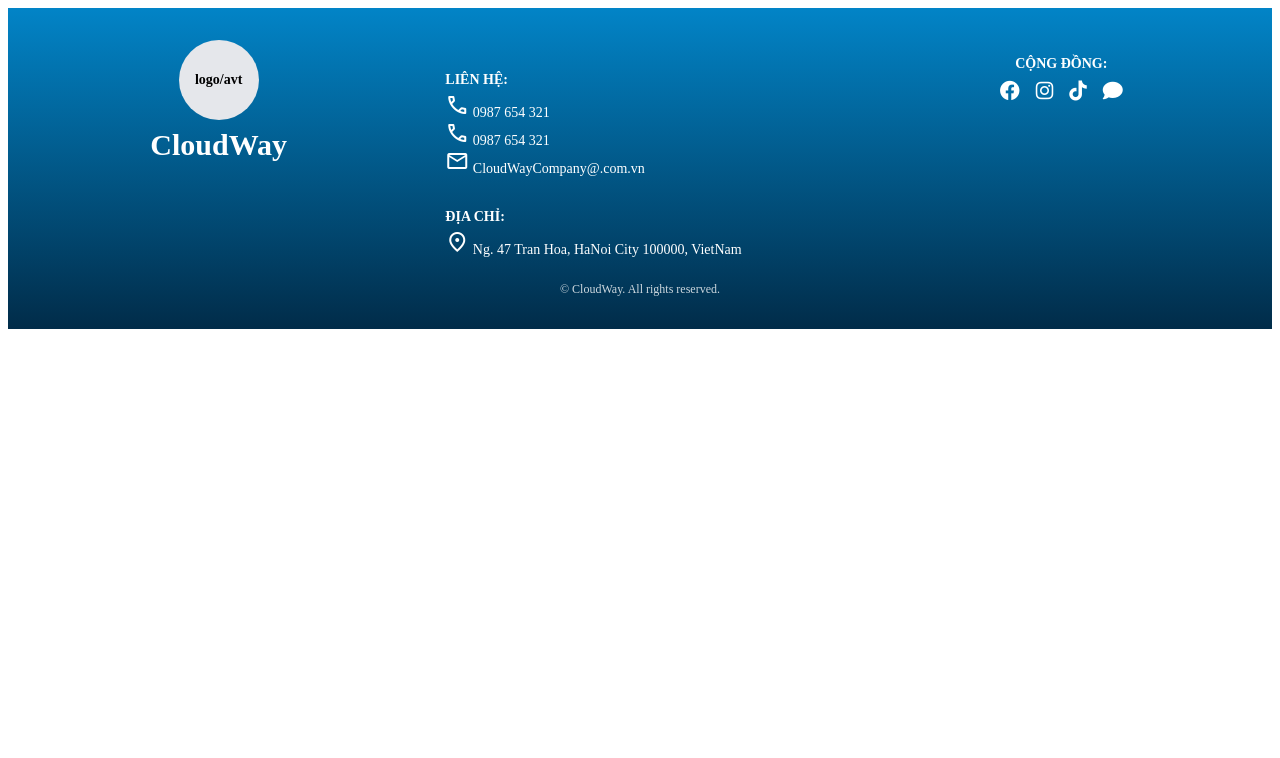
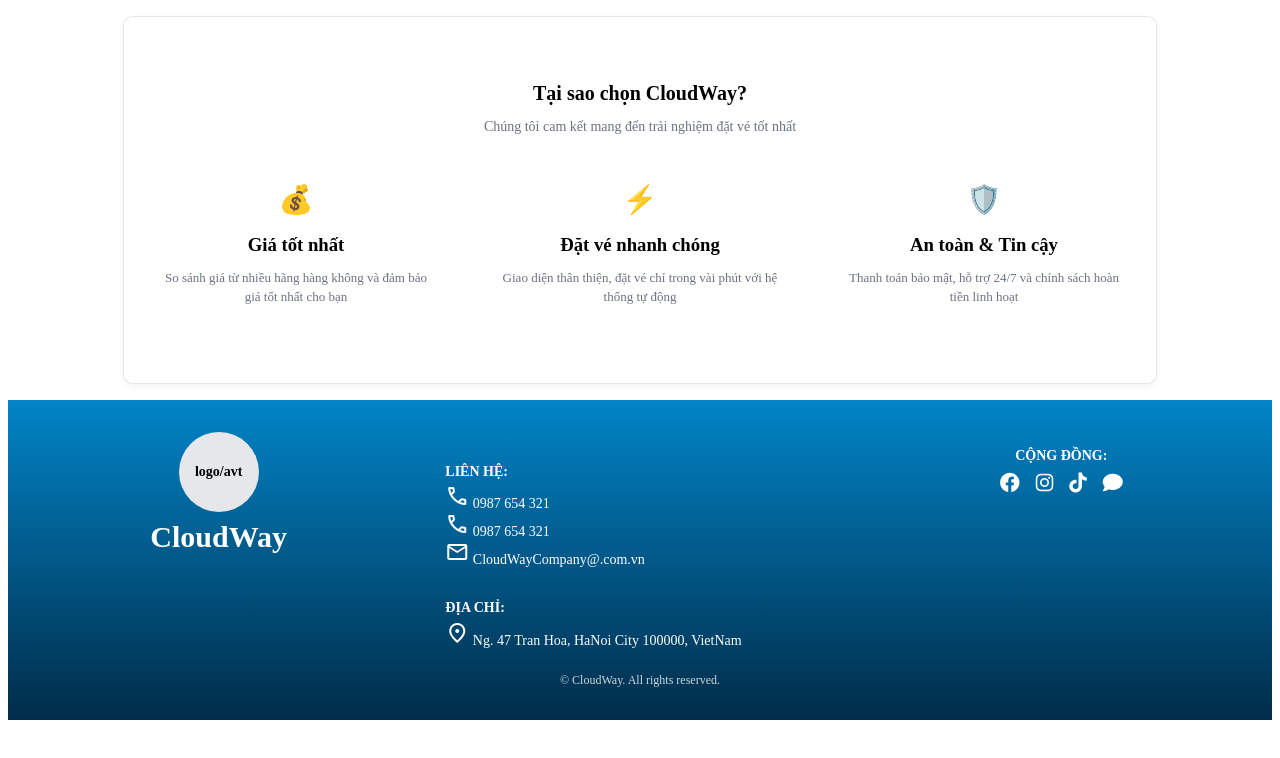
Before and after one commit to ThanhNam14VLU/cloudway, an Angular app: page / in a window 1280 px wide. Shown: the top 758 px of the page. Built offline with nearby package versions, Linux system fonts and the light colour scheme.

Commit message:
add feature component

```diff
--- a/src/app/app.html
+++ b/src/app/app.html
@@ -1 +1,2 @@
+<app-feature></app-feature>
 <app-footer></app-footer>
--- a/src/app/app.ts
+++ b/src/app/app.ts
@@ -1,10 +1,11 @@
 import { Component, signal } from '@angular/core';
 import { RouterOutlet } from '@angular/router';
 import { Footer } from './components/footer/footer';
+import { Feature } from './feature/feature';
 
 @Component({
   selector: 'app-root',
-  imports: [RouterOutlet,Footer],
+  imports: [RouterOutlet,Footer,Feature],
   templateUrl: './app.html',
   styleUrl: './app.scss'
 })
--- /dev/null
+++ b/src/app/feature/feature.html
@@ -0,0 +1,37 @@
+<section class="features">
+  <div class="features-container">
+    <h2 class="features-title">Tại sao chọn CloudWay?</h2>
+    <p class="features-subtitle">
+      Chúng tôi cam kết mang đến trải nghiệm đặt vé tốt nhất
+    </p>
+
+    <div class="features-grid">
+      <!-- Feature 1 -->
+      <div class="feature-item">
+        <div class="feature-icon">💰</div>
+        <h3 class="feature-heading">Giá tốt nhất</h3>
+        <p class="feature-text">
+          So sánh giá từ nhiều hãng hàng không và đảm bảo giá tốt nhất cho bạn
+        </p>
+      </div>
+
+      <!-- Feature 2 -->
+      <div class="feature-item">
+        <div class="feature-icon">⚡</div>
+        <h3 class="feature-heading">Đặt vé nhanh chóng</h3>
+        <p class="feature-text">
+          Giao diện thân thiện, đặt vé chỉ trong vài phút với hệ thống tự động
+        </p>
+      </div>
+
+      <!-- Feature 3 -->
+      <div class="feature-item">
+        <div class="feature-icon">🛡️</div>
+        <h3 class="feature-heading">An toàn & Tin cậy</h3>
+        <p class="feature-text">
+          Thanh toán bảo mật, hỗ trợ 24/7 và chính sách hoàn tiền linh hoạt
+        </p>
+      </div>
+    </div>
+  </div>
+</section>
--- /dev/null
+++ b/src/app/feature/feature.scss
@@ -0,0 +1,55 @@
+.features {
+  background: #fff;
+  padding: 3rem 1rem;
+  border-radius: 10px;
+  box-shadow: 0 2px 6px rgba(0, 0, 0, 0.05);
+  text-align: center;
+  margin: 1rem auto;
+  max-width: 1000px;
+  border: 1px solid #e5e7eb;
+}
+
+.features-title {
+  font-size: 20px;
+  font-weight: bold;
+  margin-bottom: 0.5rem;
+}
+
+.features-subtitle {
+  color: #6b7280;
+  margin-bottom: 2rem;
+  font-size: 14px;
+}
+
+.features-grid {
+  display: grid;
+  grid-template-columns: repeat(3, 1fr);
+  gap: 2rem;
+}
+
+.feature-item {
+  padding: 1rem;
+}
+
+.feature-icon {
+  font-size: 28px;
+  margin-bottom: 0.5rem;
+}
+
+.feature-heading {
+  font-weight: 600;
+  margin-bottom: 0.3rem;
+}
+
+.feature-text {
+  font-size: 13px;
+  color: #6b7280;
+  line-height: 1.4;
+}
+
+/* Responsive */
+@media (max-width: 768px) {
+  .features-grid {
+    grid-template-columns: 1fr;
+  }
+}
```
Also changed, not shown: src/app/feature/feature.ts (added, +11 -0 lines), 1 other file (tests, documents, lock files or other folders).
